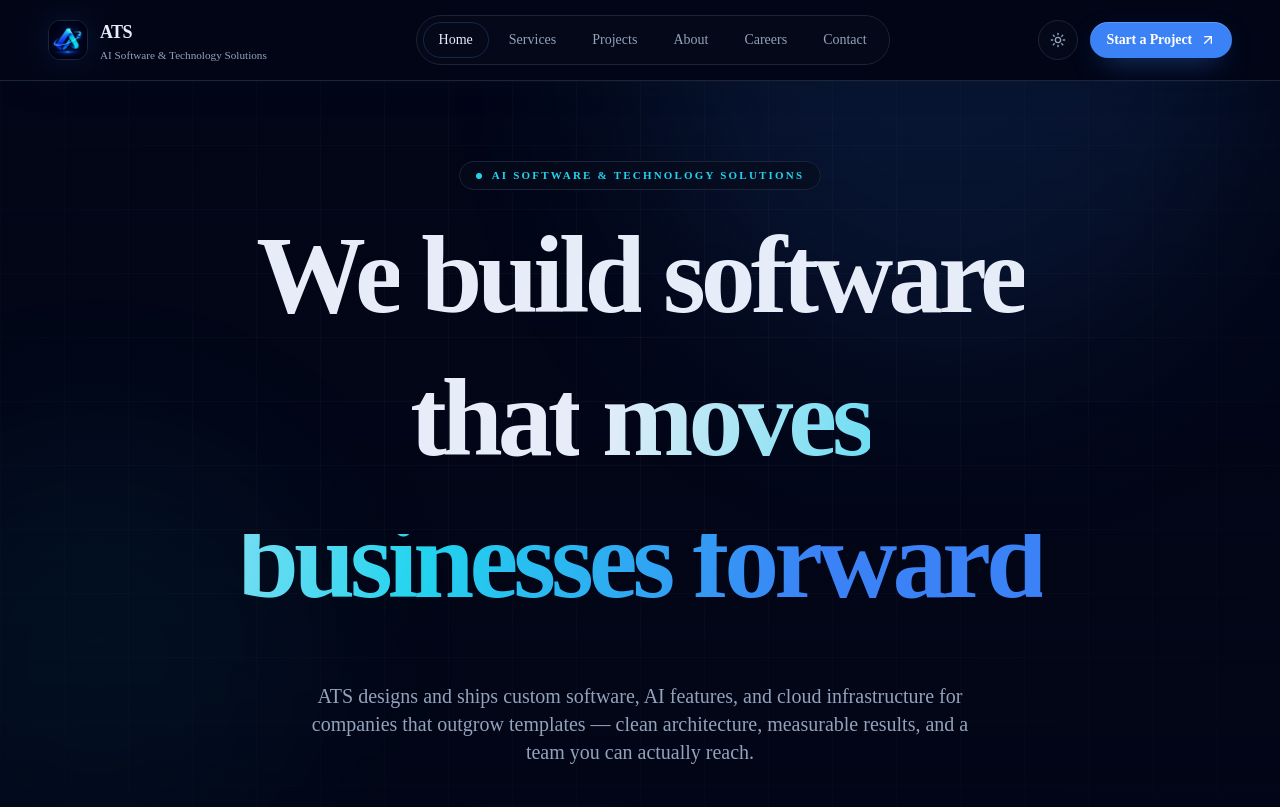
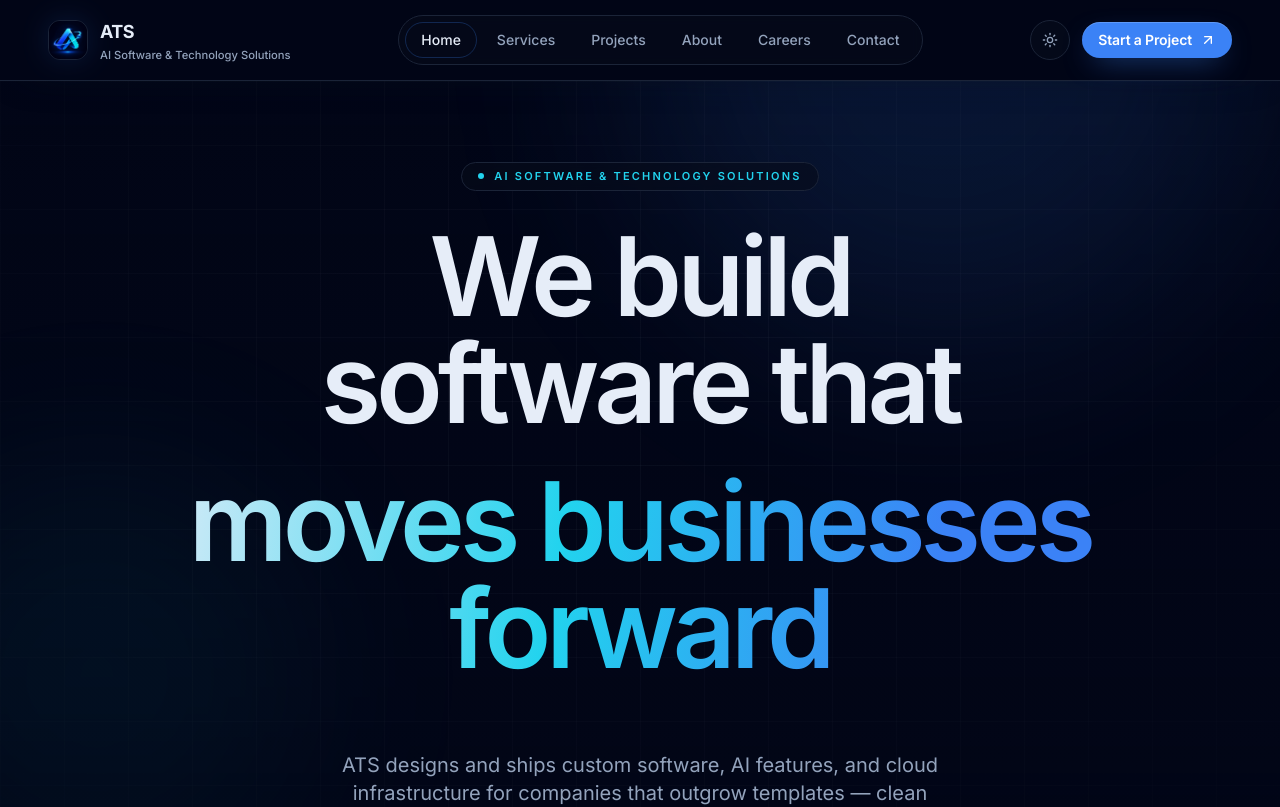
Before and after one commit to TahaSohail-Goat/ATS, a React (Vite) app: page / in a window 1280 px wide. Shown: the top 807 px of the page. Built offline with nearby package versions, Linux system fonts and the light colour scheme.

Commit message:
fix: restore Inter and JetBrains Mono typography, fix delayed gradient heading reveal, and enhance timeline

```diff
--- a/index.html
+++ b/index.html
@@ -12,11 +12,11 @@
     <link rel="preconnect" href="https://fonts.googleapis.com" />
     <link rel="preconnect" href="https://fonts.gstatic.com" crossorigin />
     <link
-      href="https://fonts.googleapis.com/css2?family=Inter:wght@300;400;500;600;700;800&family=JetBrains+Mono:wght@400;500;600&display=swap"
+      href="https://fonts.googleapis.com/css2?family=Inter:wght@300;400;500;600;700;800;900&family=JetBrains+Mono:wght@400;500;600;700&display=swap"
       rel="stylesheet"
     />
   </head>
-  <body class="bg-ats-bg-dark text-ats-bg-light antialiased selection:bg-ats-brand selection:text-white">
+  <body class="bg-ats-canvas text-ats-ink antialiased selection:bg-ats-brand selection:text-white">
     <div id="root"></div>
     <script type="module" src="/src/main.tsx"></script>
   </body>
--- a/src/components/ProcessTimeline.tsx
+++ b/src/components/ProcessTimeline.tsx
@@ -6,28 +6,36 @@ interface ProcessTimelineProps {
 }
 
 /**
- * Vertical process timeline. The rail is intentionally static: a
- * scroll-linked spring here added a second page-level scroll observer without
- * improving comprehension. Reveal still gives each step a light entrance.
+ * Vertical process timeline with glowing numbers and clean step progression.
  */
 export function ProcessTimeline({ steps }: ProcessTimelineProps) {
   return (
     <ol className="relative pl-12 sm:pl-16">
+      {/* Vertical timeline line */}
       <span
         aria-hidden
-        className="absolute bottom-2 left-[1.1875rem] top-2 w-px bg-ats-brand-gradient sm:left-[1.6875rem]"
+        className="absolute bottom-4 left-[1.1875rem] top-3 w-0.5 bg-gradient-to-b from-ats-brand via-ats-accent to-ats-line sm:left-[1.6875rem]"
       />
 
       {steps.map((step, index) => (
-        <Reveal key={step.title} as="li" delay={index * 0.04} className="relative pb-12 last:pb-0">
+        <Reveal key={step.title} as="li" delay={index * 0.05} className="group relative pb-12 last:pb-0">
+          {/* Step Number Badge */}
           <span
             aria-hidden
-            className="absolute -left-12 top-0 flex h-10 w-10 items-center justify-center rounded-full border border-ats-line bg-ats-surface font-mono text-sm font-semibold text-ats-accent sm:-left-16"
+            className="absolute -left-12 top-0 flex h-10 w-10 items-center justify-center rounded-full border border-ats-line bg-ats-surface font-mono text-sm font-semibold text-ats-accent shadow-sm transition-all duration-300 group-hover:border-ats-brand/50 group-hover:bg-ats-surface-raised group-hover:shadow-[0_0_16px_rgb(var(--ats-brand)/0.25)] sm:-left-16"
           >
             {String(index + 1).padStart(2, '0')}
           </span>
-          <h3 className="text-xl font-semibold tracking-tighter2 sm:text-2xl">{step.title}</h3>
-          <p className="mt-2 max-w-xl leading-relaxed text-ats-ink-muted">{step.description}</p>
+
+          {/* Step Content */}
+          <div className="rounded-2xl border border-transparent p-4 transition-colors duration-300 group-hover:border-ats-line/50 group-hover:bg-ats-surface/30">
+            <h3 className="text-xl font-semibold tracking-tighter2 text-ats-ink transition-colors group-hover:text-ats-brand sm:text-2xl">
+              {step.title}
+            </h3>
+            <p className="mt-2 max-w-xl text-base leading-relaxed text-ats-ink-muted">
+              {step.description}
+            </p>
+          </div>
         </Reveal>
       ))}
     </ol>
--- a/src/components/motion/RevealText.tsx
+++ b/src/components/motion/RevealText.tsx
@@ -1,8 +1,6 @@
-'use client';
-
 import type { ElementType } from 'react';
 import { motion, useReducedMotion } from 'framer-motion';
-import { staggerContainer, stagger, viewportOnce, wordVariants } from '../../lib/motion';
+import { staggerContainer, viewportOnce, easeOut, duration } from '../../lib/motion';
 
 export interface TextPart {
   text: string;
@@ -19,12 +17,21 @@ interface RevealTextProps {
   immediate?: boolean;
 }
 
+const phraseVariants = {
+  hidden: { opacity: 0, y: '0.35em' },
+  visible: {
+    opacity: 1,
+    y: 0,
+    transition: {
+      duration: duration.slow,
+      ease: easeOut,
+    },
+  },
+};
+
 /**
- * Word-by-word heading reveal. Each word sits in an overflow-clipped span so
- * the type rises into place instead of fading in flat.
- *
- * Accessibility: words keep their trailing space inside the span, so the
- * accessible name of the heading is identical to the plain sentence.
+ * Clean, synchronous heading reveal without laggy per-word delays.
+ * Gradient accents render smoothly in sync with the primary text.
  */
 export function RevealText({
   parts,
@@ -36,18 +43,13 @@ export function RevealText({
   const reduceMotion = useReducedMotion();
   const Component = as as ElementType;
 
-  const runs = parts.map((part) => ({
-    gradient: part.gradient ?? false,
-    words: part.text.split(' ').filter(Boolean),
-  }));
-
   if (reduceMotion) {
     return (
       <Component className={className}>
-        {runs.map((run, runIndex) => (
-          <span key={runIndex} className={run.gradient ? 'ats-text-gradient' : undefined}>
-            {run.words.join(' ')}
-            {runIndex < runs.length - 1 ? ' ' : null}
+        {parts.map((part, index) => (
+          <span key={index} className={part.gradient ? 'ats-text-gradient' : undefined}>
+            {part.text}
+            {index < parts.length - 1 ? ' ' : null}
           </span>
         ))}
       </Component>
@@ -62,24 +64,21 @@ export function RevealText({
   return (
     <MotionComponent
       className={className}
-      variants={staggerContainer(stagger.tight, delay)}
+      variants={staggerContainer(0.08, delay)}
       initial="hidden"
       {...trigger}
     >
-      {runs.map((run, runIndex) => (
-        <span key={runIndex} className={run.gradient ? 'ats-text-gradient' : undefined}>
-          {run.words.map((word, wordIndex) => (
-            // The separating space is a text node in the parent, not inside
-            // the clipped span, so the heading's accessible name stays a
-            // normal space-separated sentence.
-            <span key={`${runIndex}-${wordIndex}`}>
-              <span className="inline-block overflow-hidden pb-[0.16em]">
-                <motion.span variants={wordVariants} className="inline-block">
-                  {word}
-                </motion.span>
-              </span>{' '}
-            </span>
-          ))}
+      {parts.map((part, index) => (
+        <span key={index} className="inline-block">
+          <span className="inline-block overflow-hidden pb-[0.14em]">
+            <motion.span
+              variants={phraseVariants}
+              className={`inline-block ${part.gradient ? 'ats-text-gradient' : ''}`}
+            >
+              {part.text}
+            </motion.span>
+          </span>
+          {index < parts.length - 1 ? ' ' : null}
         </span>
       ))}
     </MotionComponent>
--- a/src/lib/motion.ts
+++ b/src/lib/motion.ts
@@ -74,7 +74,7 @@ export const wordVariants: Variants = {
   visible: { opacity: 1, y: 0, transition: { duration: duration.slower, ease: easeOut } },
 };
 
-/** Default in-view trigger: fire once, slightly before the block is centred. */
-export const viewportOnce = { once: true, margin: '-12% 0px -8% 0px' } as const;
+/** Default in-view trigger: fires smoothly when element reaches bottom of viewport */
+export const viewportOnce = { once: true, margin: '0px 0px -40px 0px', amount: 0.15 } as const;
 
 export { duration, stagger };
--- a/src/styles/globals.css
+++ b/src/styles/globals.css
@@ -6,6 +6,11 @@
    packages/ui/src/tokens/colors.ts) — no hardcoded hex values here. The
    semantic `--ats-*` custom properties below are emitted by the Tailwind
    plugin in tailwind.config.ts and hold "R G B" channel triplets. */
+
+:root {
+  --font-inter: 'Inter', system-ui, -apple-system, BlinkMacSystemFont, 'Segoe UI', Roboto, sans-serif;
+  --font-mono: 'JetBrains Mono', ui-monospace, SFMono-Regular, Menlo, Monaco, Consolas, monospace;
+}
 
 @layer base {
   html {
@@ -17,7 +22,8 @@
 
   body {
     @apply bg-ats-canvas text-ats-ink antialiased;
-    font-feature-settings: 'ss01', 'ss02', 'cv02', 'cv03';
+    font-family: var(--font-inter);
+    font-feature-settings: 'cv02', 'cv03', 'cv04', 'cv11';
     text-rendering: optimizeLegibility;
     font-synthesis: none;
     -webkit-font-smoothing: antialiased;
--- a/tailwind.config.ts
+++ b/tailwind.config.ts
@@ -79,8 +79,8 @@ const config: Config = {
         'ats-error': tokenColor('--ats-error'),
       },
       fontFamily: {
-        sans: ['var(--font-inter)', 'system-ui', 'sans-serif'],
-        mono: ['var(--font-mono)', 'ui-monospace', 'monospace'],
+        sans: ['Inter', 'var(--font-inter)', 'system-ui', '-apple-system', 'BlinkMacSystemFont', 'sans-serif'],
+        mono: ['"JetBrains Mono"', 'var(--font-mono)', 'ui-monospace', 'monospace'],
       },
       fontSize: {
         // Fluid display scale — headline sizes track the viewport so the
```
